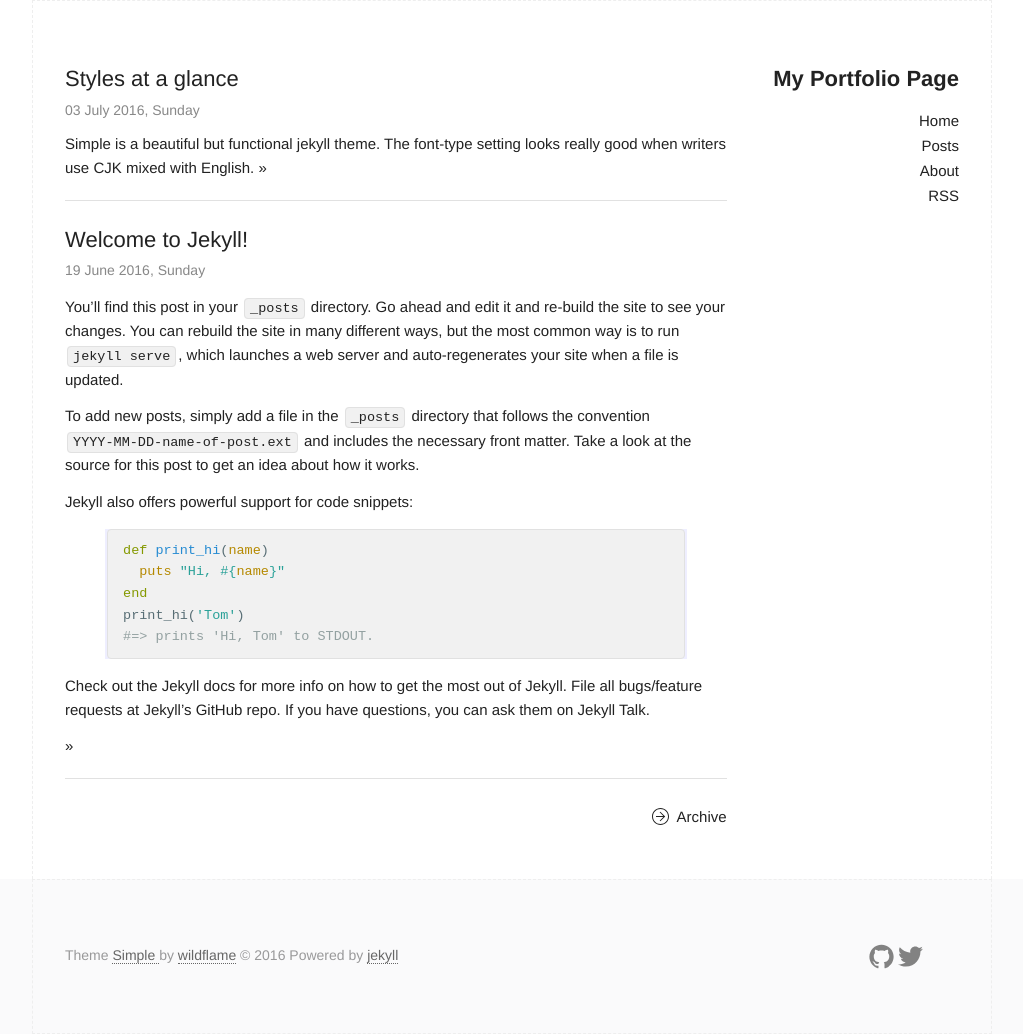
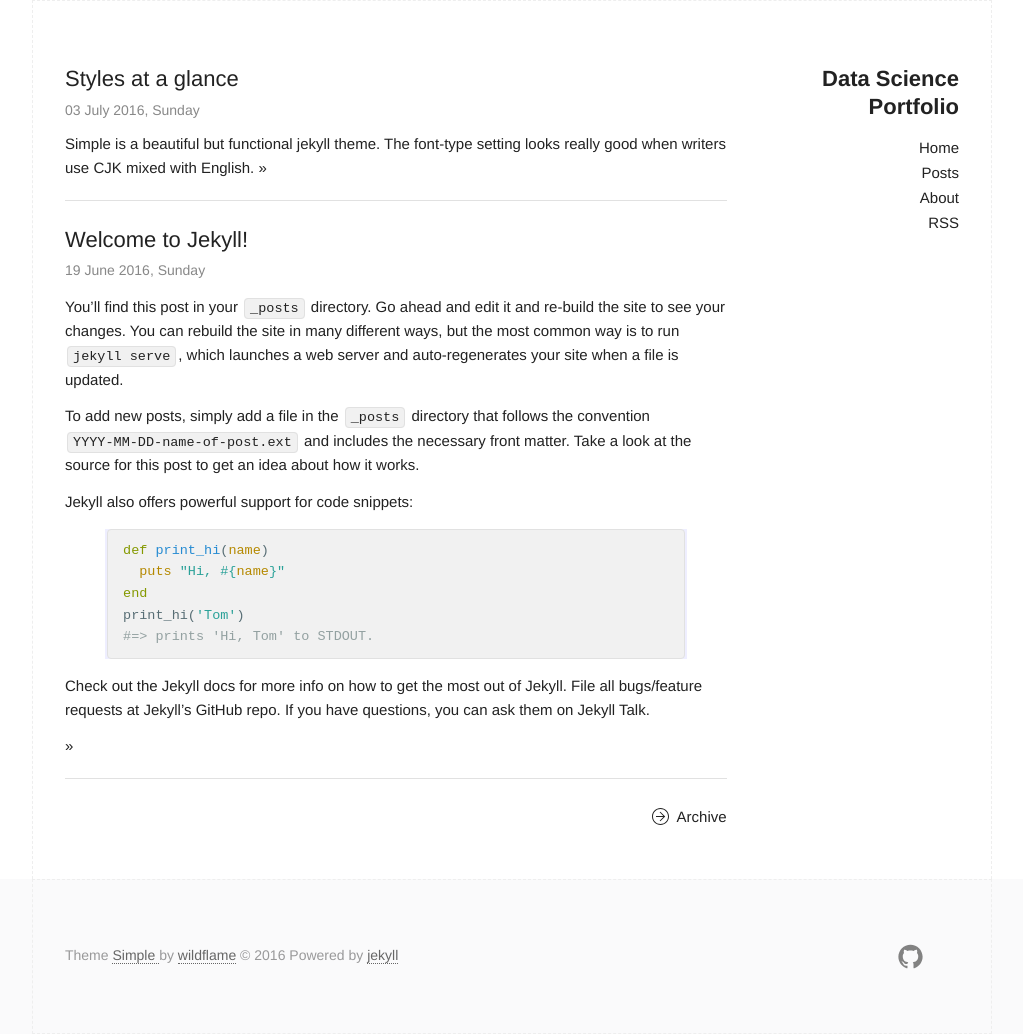
Before and after one commit to tomjeon/tomjeon.github.io, a Jekyll site: the page built from index.html, in a window 1280 px wide. Shown: the whole page, without its empty margins (128-1151 px from the left). Built offline with Jekyll 4.4.1, drawn with Linux system fonts in a browser that asks for light colours.

Commit message:
Update _config.yml

```diff
--- a/_config.yml
+++ b/_config.yml
@@ -6,16 +6,15 @@
 # 'jekyll serve'. If you change this file, please restart the server process.
 
 # Site settings
-title: My Portfolio Page
-email: your-email@domain.com
+title: Data Science Portfolio
+email: tomjeonn@gmail.com
 description: > # this means to ignore newlines until "baseurl:"
   Write an awesome description for your new site here. You can edit this
   line in _config.yml. It will appear in your document head meta (for
   Google search results) and in your feed.xml site description.
 baseurl:  # the subpath of your site, e.g. /blog
-url: "http://tomjeon.github.io" # the base hostname & protocol for your site
-twitter_username: Taffyer
-github_username:  wild-flame
+url: "tom-jeon.com" # the base hostname & protocol for your site
+github_username:  tommyjee
 
 # Build settings
 markdown: kramdown
```
